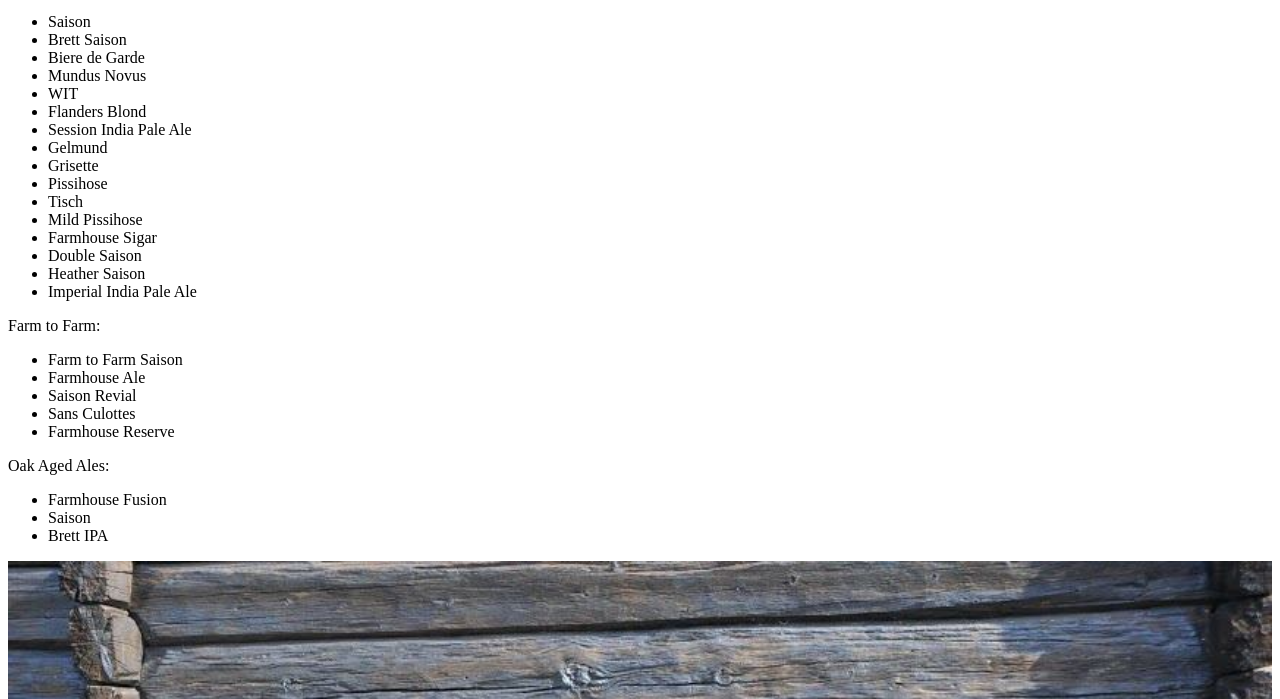
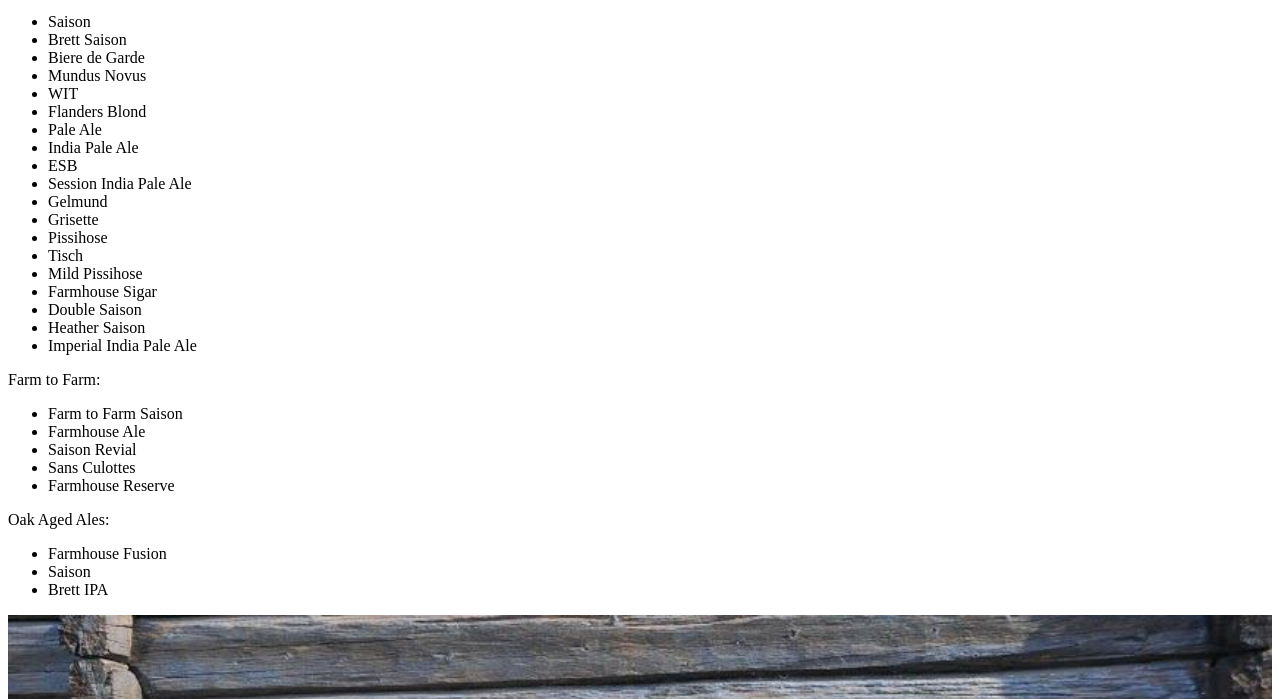
Before and after one commit to rodebakfarmhousebrewery/rodebak.github.io, a plain HTML site: page portfolio/index.html in a window 1280 px wide. Shown: the part 101-800 px from the top of the page. Drawn offline with Linux system fonts and the light colour scheme.

Commit message:
Update index.html

```diff
--- a/portfolio/index.html
+++ b/portfolio/index.html
@@ -13,6 +13,9 @@
     <li>Mundus Novus</li>
     <li>WIT</li>
     <li>Flanders Blond</li>
+    <li>Pale Ale</li>
+    <li>India Pale Ale</li>
+    <li>ESB</li>
     <li>Session India Pale Ale</li>
     <li>Gelmund</li>
     <li>Grisette</li>
```
